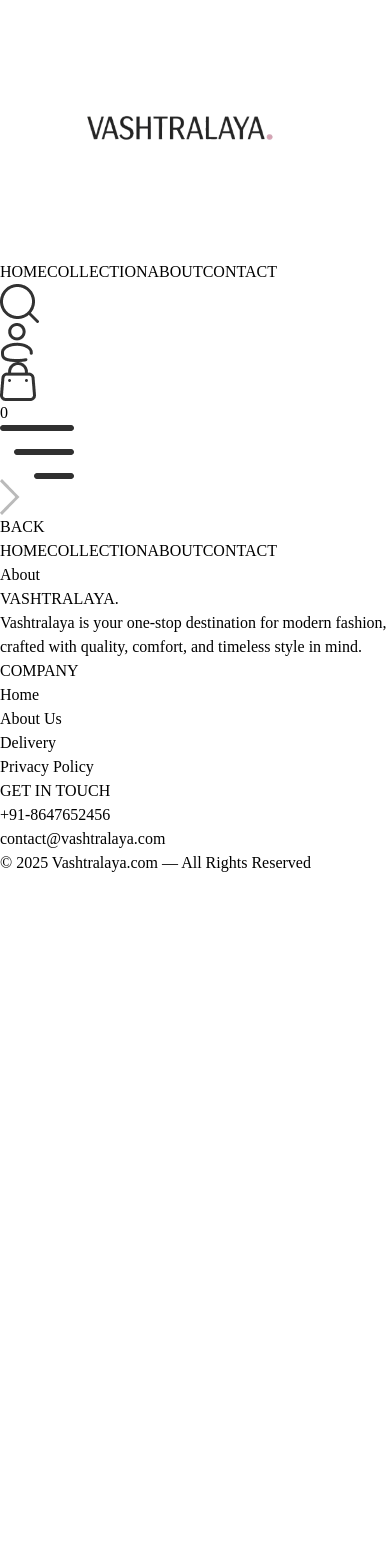
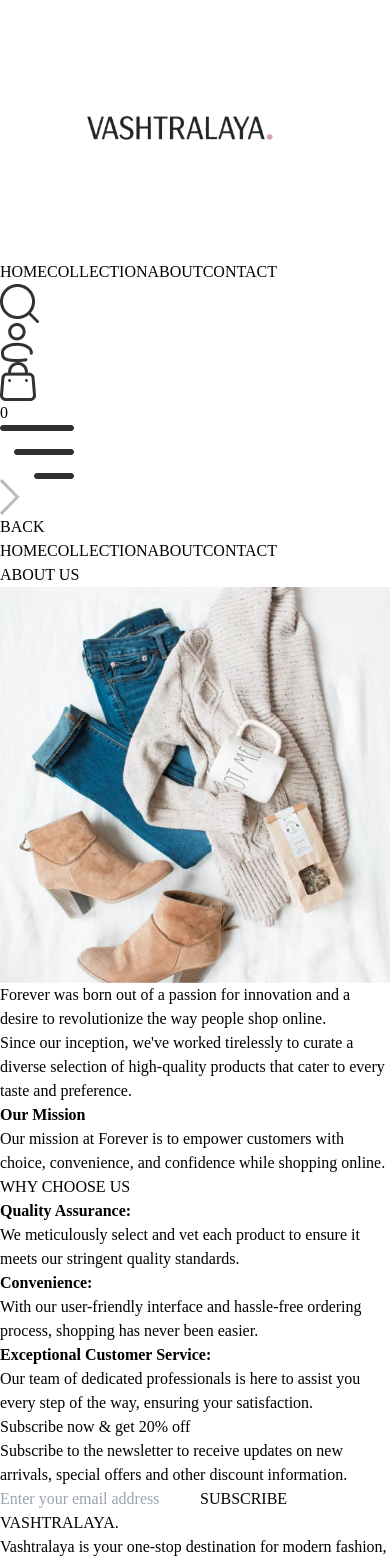
Before and after one commit to Manikant2324/Vashtralaya, a React (Vite) app: page /about in a window 390 px wide. Shown: the top 1562 px of the page. Before the commit the page ends 875 px from the top, so only its background shows below. Built offline with nearby package versions, Linux system fonts and the light colour scheme.

Commit message:
Added React Router-based page navigation, resolved route errors, and integrated authentication pages (Login/Signup) with a responsive Navbar.

```diff
--- a/src/App.jsx
+++ b/src/App.jsx
@@ -1,19 +1,21 @@
-import Navbar from './components/Navbar'
-import { Routes, Route } from 'react-router-dom'
+import { Routes, Route } from 'react-router-dom';
 
-import Home from './pages/Home'
-import About from './pages/About'
-import Collection from './pages/collection'
-import Product from './pages/Product'
-import Contacts from './pages/Contacts'
-import Login from './pages/Login'
-import Orders from './pages/Orders'
-import Placeorder from './pages/Placeorder'
-import Cart from './pages/Cart'
-import Footer from './components/Footer'
-import Searchbar from './components/Searchbar'
-import 'react-toastify/dist/ReactToastify.css'
-import { ToastContainer } from 'react-toastify'
+import Home from './pages/Home';
+import About from './pages/About';
+import Collection from './pages/collection';
+import Product from './pages/Product';
+import Contact from './pages/Contact';
+import Login from './pages/Login';
+import Orders from './pages/Orders';
+import Placeorder from './pages/Placeorder';
+import Cart from './pages/Cart';
+import Profile from './pages/Profile';   // 👈 THIS LINE IMPORTANT
+
+import Navbar from './components/Navbar';
+import Footer from './components/Footer';
+import Searchbar from './components/Searchbar';
+import { ToastContainer } from 'react-toastify';
+import 'react-toastify/dist/ReactToastify.css';
 
 const App = () => {
   return (
@@ -27,16 +29,17 @@
         <Route path="/about" element={<About />} />
         <Route path="/collection" element={<Collection />} />
         <Route path="/product/:productId" element={<Product />} />
-        <Route path="/contacts" element={<Contacts />} />
+        <Route path="/contact" element={<Contact />} />
         <Route path="/login" element={<Login />} />
         <Route path="/orders" element={<Orders />} />
-       <Route path="/place-order" element={<Placeorder />} />
+        <Route path="/place-order" element={<Placeorder />} />
+        <Route path="/cart" element={<Cart />} />
+        <Route path="/profile" element={<Profile />} />  {/* 👈 */}
+      </Routes>
 
-        <Route path="/cart" element={<Cart />} />
-      </Routes>
       <Footer />
     </div>
-  )
-}
+  );
+};
 
-export default App
+export default App;
--- a/src/pages/About.jsx
+++ b/src/pages/About.jsx
@@ -1,9 +1,76 @@
-import React from 'react'
+import React from "react";
+import Title from "../components/Title";
+import { assets } from "../assets/frontend-assests/assets";
+import NewsletterBox from "../components/Newsletterbox";
 
 const About = () => {
   return (
-    <div>About</div>
-  )
-}
+    <div>
+      {/* ABOUT TITLE */}
+      <div className="text-2xl text-center pt-8 border-t">
+        <Title text1={"ABOUT"} text2={"US"} />
+      </div>
 
-export default About
+      {/* ABOUT CONTENT */}
+      <div className="my-10 flex flex-col md:flex-row gap-16">
+        <img
+          className="w-full md:max-w-[450px]"
+          src={assets.about_img}
+          alt=""
+        />
+
+        <div className="flex flex-col justify-center gap-6 md:w-2/4 text-gray-600">
+          <p>
+            Forever was born out of a passion for innovation and a desire to
+            revolutionize the way people shop online.
+          </p>
+          <p>
+            Since our inception, we've worked tirelessly to curate a diverse
+            selection of high-quality products that cater to every taste and
+            preference.
+          </p>
+          <b className="text-gray-800">Our Mission</b>
+          <p>
+            Our mission at Forever is to empower customers with choice,
+            convenience, and confidence while shopping online.
+          </p>
+        </div>
+      </div>
+
+      {/* WHY CHOOSE US */}
+      <div className="text-xl py-4">
+        <Title text1={"WHY"} text2={"CHOOSE US"} />
+      </div>
+
+      <div className="flex flex-col md:flex-row text-sm mb-20">
+        <div className="border px-10 md:px-16 py-8 sm:py-20 flex flex-col gap-5">
+          <b>Quality Assurance:</b>
+          <p className="text-gray-600">
+            We meticulously select and vet each product to ensure it meets our
+            stringent quality standards.
+          </p>
+        </div>
+
+        <div className="border px-10 md:px-16 py-8 sm:py-20 flex flex-col gap-5">
+          <b>Convenience:</b>
+          <p className="text-gray-600">
+            With our user-friendly interface and hassle-free ordering process,
+            shopping has never been easier.
+          </p>
+        </div>
+
+        <div className="border px-10 md:px-16 py-8 sm:py-20 flex flex-col gap-5">
+          <b>Exceptional Customer Service:</b>
+          <p className="text-gray-600">
+            Our team of dedicated professionals is here to assist you every step
+            of the way, ensuring your satisfaction.
+          </p>
+        </div>
+      </div>
+
+      <NewsletterBox />
+    </div>
+  );
+};
+
+export default About;
--- /dev/null
+++ b/src/pages/Contact.jsx
@@ -0,0 +1,54 @@
+import React from 'react'
+import Title from '../components/Title'
+import { assets } from "../assets/frontend-assests/assets";
+import NewsletterBox from '../components/Newsletterbox'
+
+const Contact = () => {
+  return (
+    <div>
+
+      {/* TITLE */}
+      <div className='text-center text-2xl pt-10 border-t'>
+        <Title text1={'CONTACT'} text2={'US'} />
+      </div>
+
+      {/* CONTENT */}
+      <div className='my-10 flex flex-col justify-center md:flex-row gap-10 mb-28'>
+        <img
+          className='w-full md:max-w-[480px]'
+          src={assets.contact_img}
+          alt=""
+        />
+
+        <div className='flex flex-col justify-center items-start gap-6'>
+          <p className='font-semibold text-xl text-gray-600'>Our Store</p>
+
+          <p className='text-gray-500'>
+            54709 Willms Station <br /> Suite 350, Washington
+          </p>
+
+          <p className='text-gray-500'>
+            Tel: (415) 555-0132 <br /> Email: admin@forever.com
+          </p>
+
+          <p className='font-semibold text-xl text-gray-600'>
+            Careers at Forever
+          </p>
+
+          <p className='text-gray-500'>
+            Learn more about our teams and job openings.
+          </p>
+
+          <button className='border border-black px-8 py-4 text-sm hover:bg-black hover:text-white transition-all duration-300'>
+            Explore Jobs
+          </button>
+        </div>
+      </div>
+
+      <NewsletterBox />
+
+    </div>
+  )
+}
+
+export default Contact
--- a/src/pages/Contacts.jsx
+++ /dev/null
@@ -1,9 +0,0 @@
-import React from 'react'
-
-const Contacts = () => {
-  return (
-    <div>Contacts</div>
-  )
-}
-
-export default Contacts
--- a/src/pages/Login.jsx
+++ b/src/pages/Login.jsx
@@ -1,9 +1,73 @@
-import React from 'react'
+import React, { useState } from "react";
 
 const Login = () => {
-  return (
-    <div>Login</div>
-  )
+  const [currentState, setCurrentState] = useState("Login");
+  const onSubmitHandler = async (event) => {
+event.preventDefault();
+
 }
 
-export default Login
+  return (
+    <div onSubmit={onSubmitHandler} className="flex items-center justify-center min-h-[80vh]">
+      <form className="w-[90%] sm:max-w-md border p-6 rounded-md flex flex-col gap-4">
+
+        {/* HEADING */}
+        <div className="flex items-center gap-2 mb-2">
+          <p className="text-2xl font-semibold">{currentState}</p>
+          <hr className="border-none h-[2px] w-8 bg-gray-800" />
+        </div>
+
+        {/* NAME FIELD (ONLY FOR SIGN UP) */}
+        {currentState === "Sign Up" && (
+          <input
+            type="text"
+            placeholder="Name"
+            className="w-full px-3 py-2 border border-gray-300 outline-none"
+          />
+        )}
+
+        {/* EMAIL */}
+        <input
+          type="email"
+          placeholder="Email"
+          className="w-full px-3 py-2 border border-gray-300 outline-none"
+        />
+
+        {/* PASSWORD */}
+        <input
+          type="password"
+          placeholder="Password"
+          className="w-full px-3 py-2 border border-gray-300 outline-none"
+        />
+
+        {/* BOTTOM TEXT */}
+        <div className="w-full flex justify-between text-sm text-gray-500">
+          <p className="cursor-pointer">Forgot your password?</p>
+
+          {currentState === "Login" ? (
+            <p
+              onClick={() => setCurrentState("Sign Up")}
+              className="cursor-pointer"
+            >
+              Create account
+            </p>
+          ) : (
+            <p
+              onClick={() => setCurrentState("Login")}
+              className="cursor-pointer"
+            >
+              Login Here
+            </p>
+          )}
+        </div>
+
+        {/* BUTTON */}
+        <button className="bg-black text-white py-2 mt-2">
+          {currentState === "Login" ? "Sign In" : "Sign Up"}
+        </button>
+      </form>
+    </div>
+  );
+};
+
+export default Login;
--- /dev/null
+++ b/src/pages/Profile.jsx
@@ -0,0 +1,11 @@
+import React from "react";
+
+const Profile = () => {
+  return (
+    <div style={{ marginTop: "80px", textAlign: "center" }}>
+      <h1>Profile Page</h1>
+    </div>
+  );
+};
+
+export default Profile;
```
Also changed, not shown: src/components/Navbar.jsx (+10 -46 lines).
